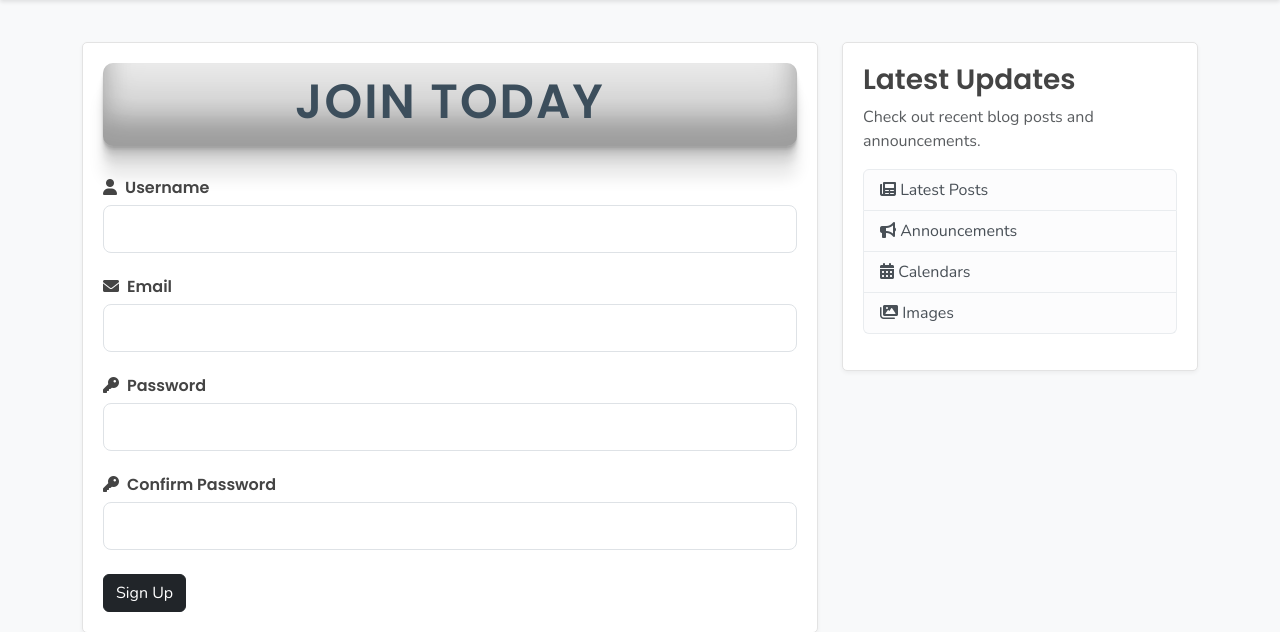
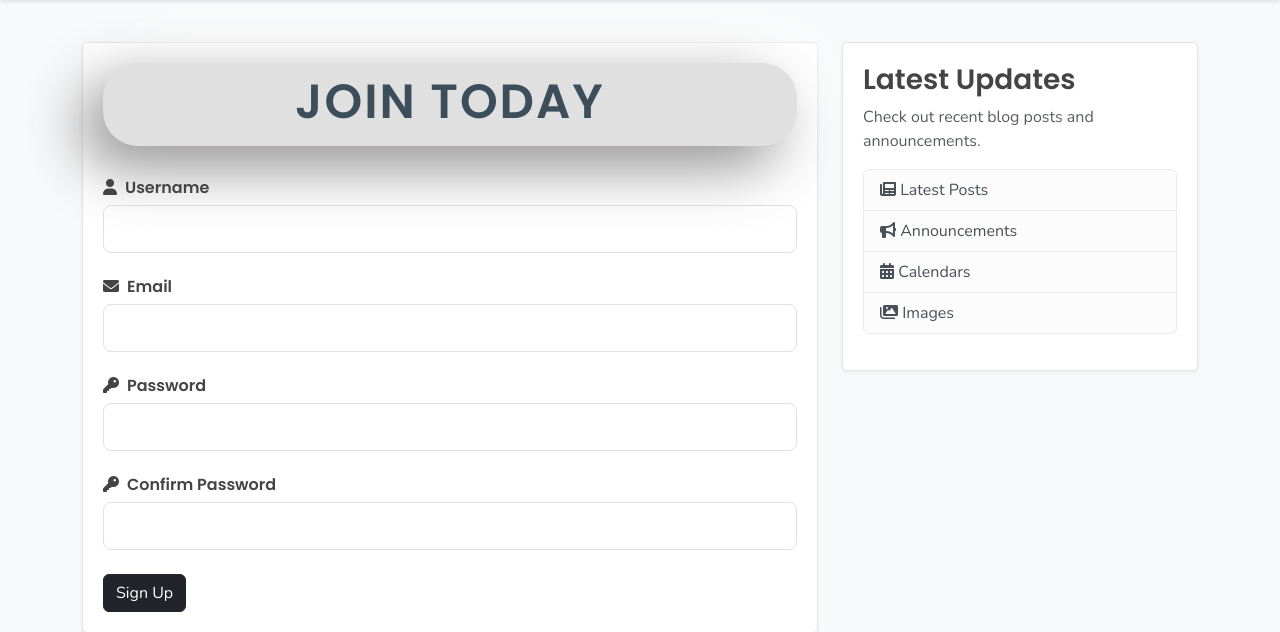
Before and after one commit to swaroopgorur/FlaskAPP, a Flask app: page /register in a window 1280 px wide. Shown: the part 62-694 px from the top of the page. Run offline with Flask 3, Linux system fonts and the light colour scheme; some libraries are stand-ins or nearby versions.

Commit message:
FLASK_APP_V2.0 Adding webpage cosmetic changes

```diff
--- a/flask_app/static/css/main.css
+++ b/flask_app/static/css/main.css
@@ -80,8 +80,8 @@ a.article-title:hover {
   color: #333;
   background-color: white;
   padding: 2rem;
-  border-radius: 10px;
-  box-shadow: 0 5px 15px rgba(0, 0, 0, 0.3);
+  border-radius: 35px;
+  box-shadow:-2px 20px 60px #918f8f,2px -20px 60px #ffffff;
   margin-bottom: 2rem;
   line-clamp: 10;
   display: -webkit-box;
@@ -141,9 +141,9 @@ a.article-title:hover {
 .styled-legend {
   display: block;
   padding: 10px;
-  border-radius: 10px;
-  box-shadow: rgba(0, 0, 0, 0.17) 0px -23px 25px 0px inset, rgba(0, 0, 0, 0.15) 0px -36px 30px 0px inset, rgba(0, 0, 0, 0.1) 0px -79px 40px 0px inset, rgba(0, 0, 0, 0.06) 0px 2px 1px, rgba(0, 0, 0, 0.09) 0px 4px 2px, rgba(0, 0, 0, 0.09) 0px 8px 4px, rgba(0, 0, 0, 0.09) 0px 16px 8px, rgba(0, 0, 0, 0.09) 0px 32px 16px;/* Shadow effect */
-  background: #f5f5f5;
+  border-radius: 35px;
+  background: #e0e0e0;
+  box-shadow:-20px 20px 60px #918f8f,20px -20px 60px #ffffff;
   color: #333;
   font-size: 1.25rem;
   font-weight: bold;
--- a/flask_app/templates/home.html
+++ b/flask_app/templates/home.html
@@ -26,9 +26,9 @@
     {% for page_num in posts.iter_pages(left_edge=1, right_edge=1, left_current=1, right_current=2) %}
         {% if page_num %}
             {% if posts.page == page_num %}
-                <a class="btn btn-info mb-4" href="{{ url_for('main.home', page= page_num) }}">{{ page_num }}</a>
+                <a class="btn btn-dark mb-4" href="{{ url_for('main.home', page= page_num) }}">{{ page_num }}</a>
             {% else %}
-                <a class="btn btn-outline-info mb-4" href="{{ url_for('main.home', page= page_num) }}">{{ page_num }}</a>
+                <a class="btn btn-dark mb-4" href="{{ url_for('main.home', page= page_num) }}">{{ page_num }}</a>
             {% endif %}
         {% else %}
             ...
--- a/flask_app/templates/user_posts.html
+++ b/flask_app/templates/user_posts.html
@@ -27,9 +27,9 @@
     {% for page_num in posts.iter_pages(left_edge=1, right_edge=1, left_current=1, right_current=2) %}
         {% if page_num %}
             {% if posts.page == page_num %}
-                <a class="btn btn-info mb-4" href="{{ url_for('users.user_post',username= user.username, page= page_num) }}">{{ page_num }}</a>
+                <a class="btn btn-dark mb-4" href="{{ url_for('users.user_post',username= user.username, page= page_num) }}">{{ page_num }}</a>
             {% else %}
-                <a class="btn btn-outline-info mb-4" href="{{ url_for('users.user_post', username= user.username, page= page_num) }}">{{ page_num }}</a>
+                <a class="btn btn-dark mb-4" href="{{ url_for('users.user_post', username= user.username, page= page_num) }}">{{ page_num }}</a>
             {% endif %}
         {% else %}
             ...
```
Also changed, not shown: flask_app/templates/website_loader.html (+5 -5 lines).
